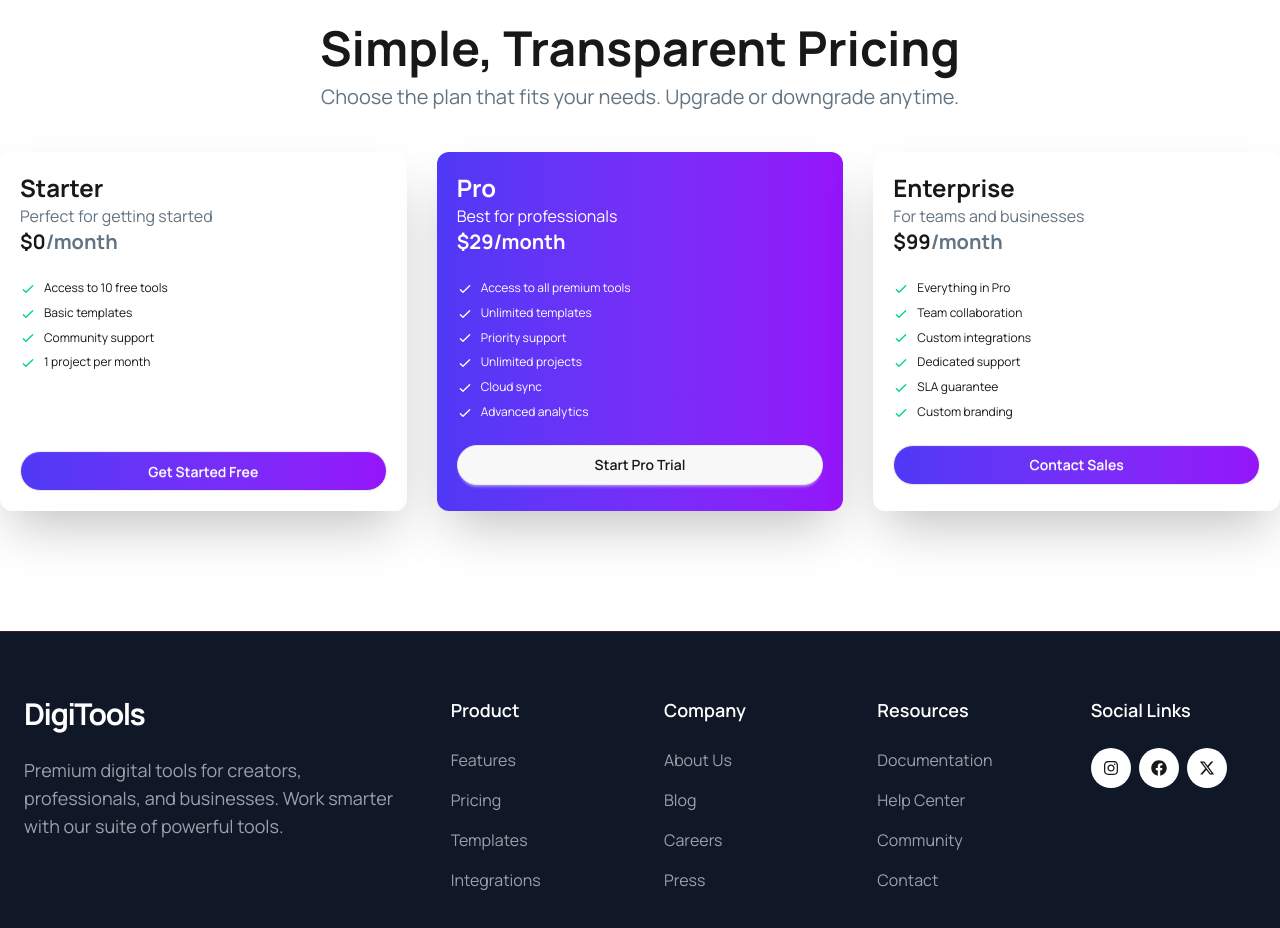
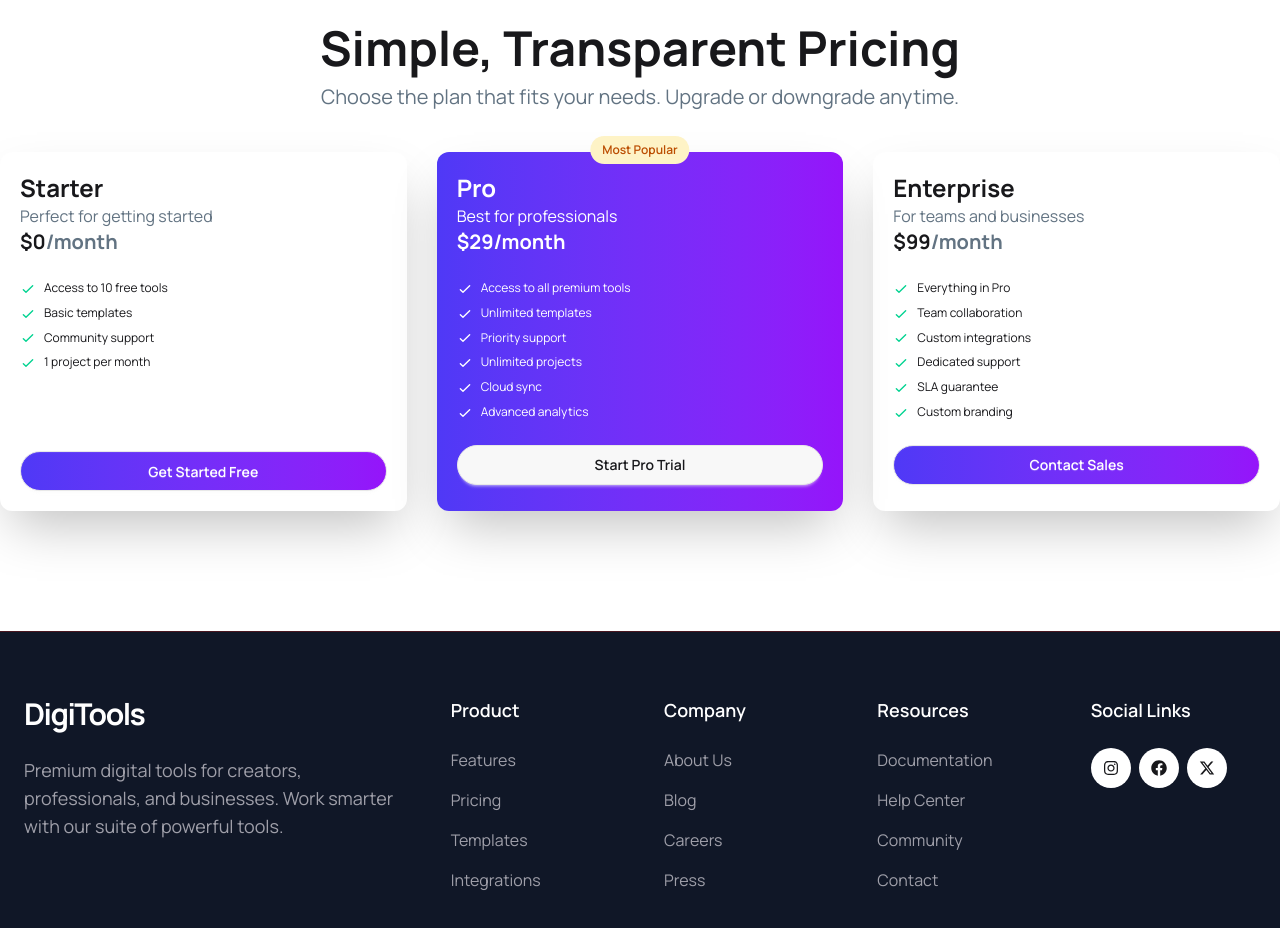
Before and after one commit to jakerulcode/digital-tools-ai, a React (Vite) app: page / in a window 1280 px wide. Shown: the part 3160-4088 px from the top of the page. Built offline with nearby package versions, Linux system fonts and the light colour scheme.

Commit message:
most popular badge added in pricing card

```diff
--- a/src/Components/PricingCard.jsx
+++ b/src/Components/PricingCard.jsx
@@ -12,7 +12,7 @@ const PricingCard = () => {
         </div>
 
 
-        <div className="grid grid-cols-1 md:grid-cols-3 justify-between gap-7.5">
+        <div className="grid grid-cols-1 md:grid-cols-2 lg:grid-cols-3 justify-between gap-7.5">
 
           {/* Card-1 */}
         <div className="p-5 bg-base-100 shadow-2xl rounded-xl">
@@ -49,7 +49,9 @@ const PricingCard = () => {
 
 
         {/* card-2 */}
-         <div className="p-5 bg-linear-to-r from-[#4F39F6] to-[#9514FA] shadow-2xl rounded-xl text-white">
+         <div className="p-5 relative bg-linear-to-r from-[#4F39F6] to-[#9514FA] shadow-2xl rounded-xl text-white">
+
+          <div className="px-3 py-1.5 bg-[#FEF3C6] text-[#BB4D00] text-xs font-semibold rounded-full absolute -top-4 left-1/2 -translate-x-1/2 whitespace-nowrap">Most Popular</div>
 
             <h2 className="font-bold text-2xl">Pro</h2>
             <p className="text-white">Best for professionals</p>
```
